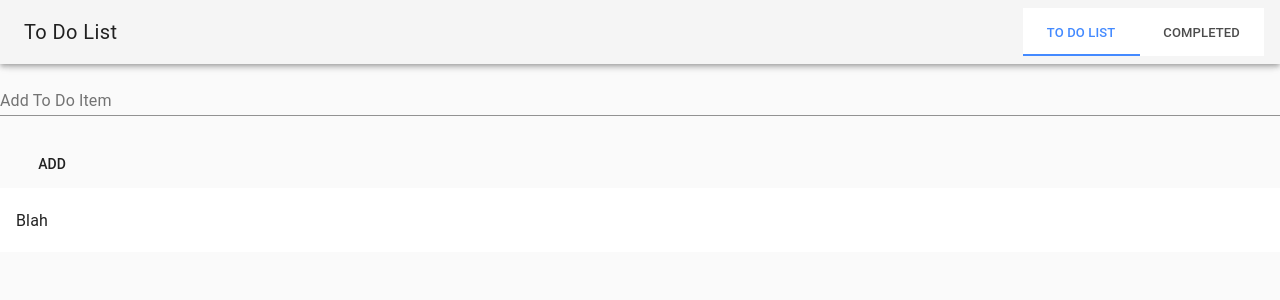
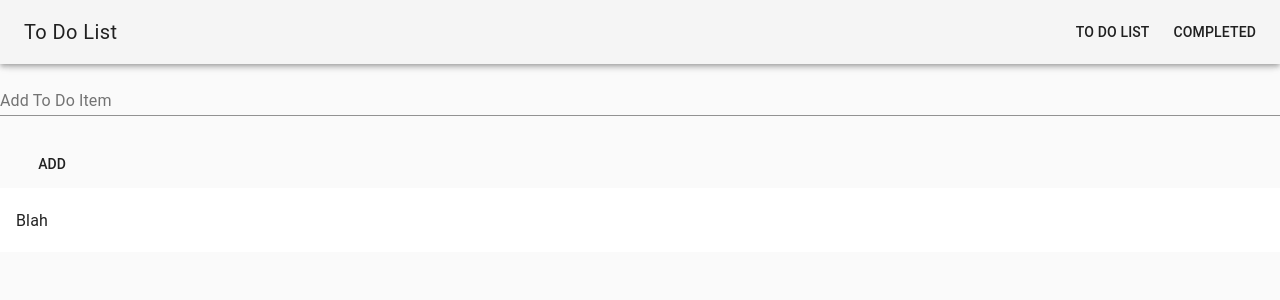
Before and after one commit to harrison-he/to-do-list-vue, a Vue app: page /#/ in a window 1280 px wide. Shown: the top 300 px of the page. Built offline with nearby package versions, Linux system fonts and the light colour scheme.

Commit message:
Switched tabs to buttons

```diff
--- a/src/components/Header.vue
+++ b/src/components/Header.vue
@@ -1,16 +1,29 @@
 <template>
    <md-toolbar>
       <h1 class="md-title">To Do List</h1>
-      <md-tabs md-sync-route>
-        <md-tab id="to-do-list" md-label="To Do List" to="/" />
-        <md-tab id="completed" md-label="Completed" to="/completed" />
-      </md-tabs>
+      <nav>
+        <md-button id="to-do-list" to="/" >To Do List</md-button>
+        <md-button id="completed" to="/completed" >Completed</md-button>
+      </nav>
    </md-toolbar>
 </template>
 
 <script>
 export default {
-    name: "Header"
+    name: "Header",
+    data() {
+      return {
+        activeTab: "to-do-list"
+      }
+    },
+    // created() {
+    //   this.activeTab = window.location.hash === "#/" ? "to-do-list" : "completed"
+    // },
+    // methods: {
+    //   changeTab(tab) {
+    //     this.activeTab = tab
+    //   }
+    // }
 }
 </script>
 
--- /dev/null
+++ b/src/components/ToDoCreator.vue
@@ -0,0 +1,29 @@
+<template>
+  <div>
+    <md-field>
+      <label>Add To Do Item</label>
+      <md-input v-model="inputValue" />
+    </md-field>
+    <md-button @click="addTodo">Add</md-button>
+  </div>
+</template>
+
+<script>
+export default {
+  name: "ToDoCreator",
+  data() {
+    return {
+      inputValue: ""
+    };
+  },
+  methods: {
+    addTodo() {
+      this.toDoItems = [...this.toDoItems, this.inputValue];
+      this.inputValue = "";
+    }
+  }
+};
+</script>
+
+<style>
+</style>
--- a/src/main.js
+++ b/src/main.js
@@ -2,11 +2,6 @@ import Vue from 'vue'
 import App from './App.vue'
 import router from './router'
 import store from './store'
-import VueMaterial from 'vue-material'
-import 'vue-material/dist/vue-material.min.css'
-import 'vue-material/dist/theme/default.css'
-
-Vue.use(VueMaterial)
 
 Vue.config.productionTip = false
 
--- a/src/router/index.js
+++ b/src/router/index.js
@@ -1,7 +1,11 @@
 import Vue from 'vue'
 import VueRouter from 'vue-router'
 import ToDoList from './../views/ToDoList'
+import VueMaterial from 'vue-material'
+import 'vue-material/dist/vue-material.min.css'
+import 'vue-material/dist/theme/default.css'
 
+Vue.use(VueMaterial)
 Vue.use(VueRouter)
 
 const routes = [
--- a/src/views/ToDoList.vue
+++ b/src/views/ToDoList.vue
@@ -1,10 +1,6 @@
 <template>
   <div>
-    <md-field>
-      <label>Add To Do Item</label>
-      <md-input v-model="inputValue" />
-    </md-field>
-    <md-button @click="addTodo">Add</md-button>
+    <ToDoCreator />
     <md-list>
       <md-list-item v-for="(toDoItem, i) in toDoItems" :key="i">{{ toDoItem }}</md-list-item>
     </md-list>
@@ -12,20 +8,17 @@
 </template>
 
 <script>
+import ToDoCreator from './../components/ToDoCreator'
+
 export default {
   name: "toDoList",
-  components: {},
+  components: {
+    ToDoCreator
+  },
   data() {
     return {
-      inputValue: "",
       toDoItems: ["Blah"]
     };
-  },
-  methods: {
-    addTodo() {
-      this.toDoItems = [...this.toDoItems, this.inputValue];
-      this.inputValue = "";
-    }
   }
 };
 </script>
```
